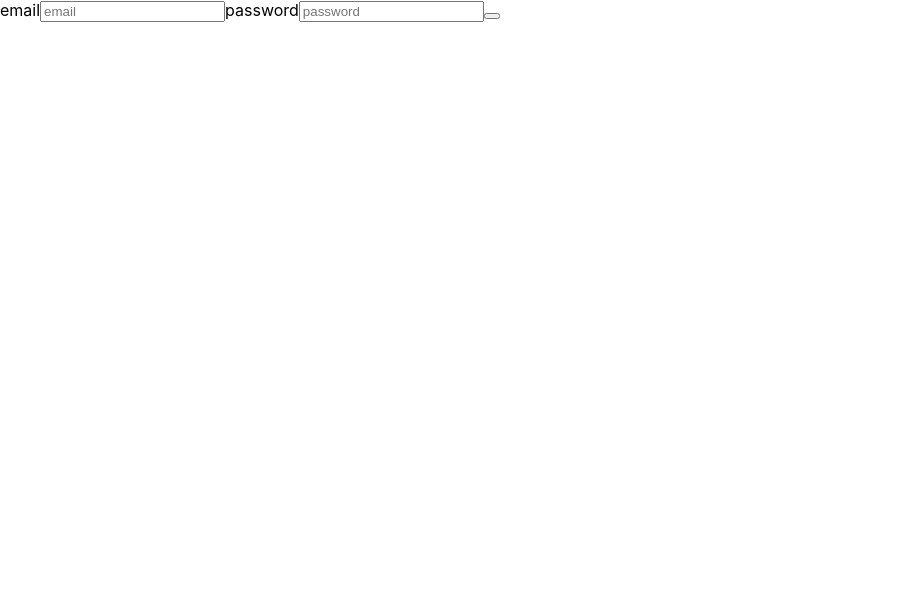
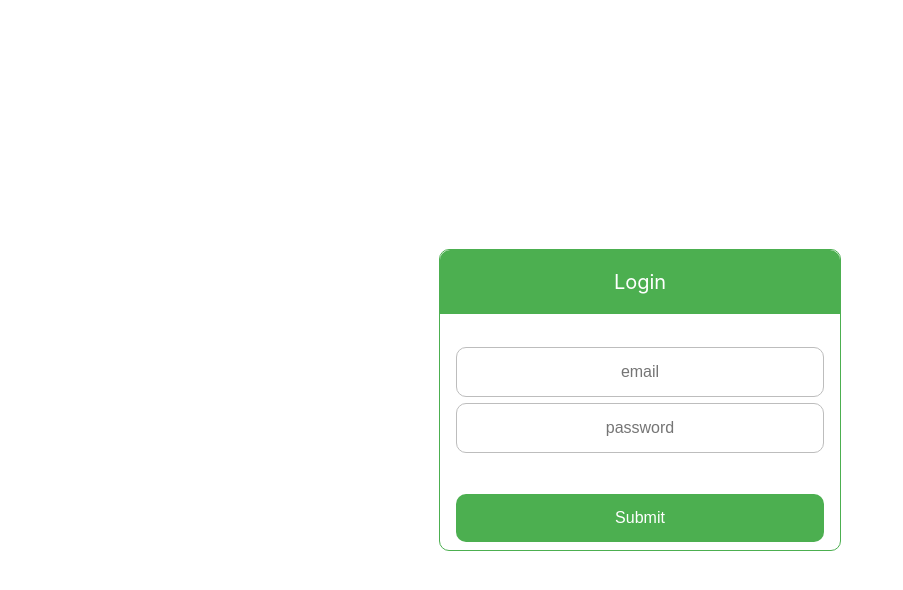
Before and after one commit to ignavan39/broker, a React (Create React App) app in the folder frontend/: page /auth in a window 1280 px wide. Shown: the top 590 px of the page, without its empty margins (0-903 px from the left). Built offline with nearby package versions, Linux system fonts and the light colour scheme.

Commit message:
chore: styled auth

```diff
--- a/frontend/package.json
+++ b/frontend/package.json
@@ -43,5 +43,8 @@
       "last 1 firefox version",
       "last 1 safari version"
     ]
+  },
+  "devDependencies": {
+    "@types/styled-components": "^5.1.25"
   }
 }
--- a/frontend/src/components/Auth.tsx
+++ b/frontend/src/components/Auth.tsx
@@ -1,13 +1,84 @@
 import { useState } from "react";
+import { useNavigate } from "react-router-dom";
 import { useRecoilState } from "recoil";
+import styled from "styled-components";
 import { userState } from "../state/User.state";
+import { User } from "../types/User";
+const Container = styled.div`
+  display: flex;
+  justify-content: center;
+  align-items: center;
+  height: 100vh;
+  width: 100vw;
+  flex-direction: column;
+`;
+
+const Form = styled.form`
+  display: flex;
+  flex-direction: column;
+  width: 400px;
+  justify-content: space-between;
+  height: 300px;
+  border-radius: 10px;
+  border: 1px solid #4caf50;
+`;
+
+const FormInput = styled.div`
+  display: flex;
+  flex-direction: column;
+  justify-content: center;
+  margin: 0 1rem;
+`;
+
+const Header = styled.div`
+  display: flex;
+  flex-direction: column;
+  justify-content: center;
+  text-align: center;
+  font-size: 20px;
+  color: white;
+  height: 4rem;
+  border-radius: 10px 10px 0 0;
+  background-color: #4caf50;
+`;
+
+const Button = styled.button`
+  background-color: #4caf50;
+  border: none;
+  color: white;
+  padding: 15px 32px;
+  text-align: center;
+  text-decoration: none;
+  display: inline-block;
+  font-size: 16px;
+  min-width: auto;
+  margin: 0.5rem 1rem;
+  min-height: 2.5rem;
+  border-radius: 10px;
+  &:hover {
+    background-color: #4aaf90;
+  }
+`;
+
+const Input = styled.input`
+  min-height: 3rem;
+  border: 1px solid #bdbdbd;
+  border-radius: 10px;
+  padding: 0 10px;
+  min-width: auto;
+  min-height: 3rem;
+  font-size: 16px;
+  text-align: center;
+  margin: 0.2rem 0;
+`;
 
 export const Auth = () => {
   const [user, setUser] = useRecoilState(userState);
   const [state, setState] = useState({
-    password: "",
+    password: user.password ?? "",
     email: user.email ?? "",
   });
+  const navigate = useNavigate();
 
   const handleInput = (e: React.ChangeEvent<HTMLInputElement>) => {
     e.preventDefault();
@@ -19,31 +90,42 @@ export const Auth = () => {
 
   const onSubmit = async (e: React.FormEvent<HTMLFormElement>) => {
     e.preventDefault();
-    setUser({
+    const newUser: User = {
       ...user,
       email: state.email,
-    });
-    localStorage.setItem("user", JSON.stringify(user));
+      password: state.password,
+      auth: {
+        accessToken: Math.random().toString(),
+        expiresAt: new Date(),
+      },
+    };
+    setUser(newUser);
+    localStorage.setItem("user", JSON.stringify(newUser));
+    navigate("/");
   };
   return (
-    <div>
-      <form onSubmit={onSubmit}>
-        <label>email</label>
-        <input
+    <Container>
+      <Form onSubmit={onSubmit}>
+        <Header>Login</Header>
+        <FormInput>
+          <Input
+            type={"email"}
             placeholder="email"
             onInput={handleInput}
             value={state.email}
             name="email"
           />
-        <label>password</label>
-        <input
+          <Input
+            type={"password"}
+            minLength={5}
             placeholder="password"
             onInput={handleInput}
             value={state.password}
             name="password"
           />
-        <button />
-      </form>
-    </div>
+        </FormInput>
+        <Button>Submit</Button>
+      </Form>
+    </Container>
   );
 };
--- a/frontend/src/index.css
+++ b/frontend/src/index.css
@@ -1,5 +1,4 @@
 body {
-  margin: 0;
   font-family: -apple-system, BlinkMacSystemFont, 'Segoe UI', 'Roboto', 'Oxygen',
     'Ubuntu', 'Cantarell', 'Fira Sans', 'Droid Sans', 'Helvetica Neue',
     sans-serif;
@@ -11,3 +10,8 @@ code {
   font-family: source-code-pro, Menlo, Monaco, Consolas, 'Courier New',
     monospace;
 }
+
+* {
+  margin: 0;
+  padding: 0;
+}
--- a/frontend/src/state/User.state.ts
+++ b/frontend/src/state/User.state.ts
@@ -1,7 +1,7 @@
 import { atom, selector } from "recoil";
 import { User } from "../types/User";
 
-const getDefaultUser = () => {
+const getDefaultUser = (): User => {
   const cache = localStorage.getItem("user");
   if (!cache) {
     return {
@@ -11,6 +11,7 @@ const getDefaultUser = () => {
         expiresAt: null,
         accessToken: "",
       },
+      password: '',
     };
   } else {
     return JSON.parse(cache) as User;
--- a/frontend/src/types/User.ts
+++ b/frontend/src/types/User.ts
@@ -2,4 +2,5 @@ export type User = {
   auth: { accessToken: string; expiresAt: Date | null };
   name: string;
   email: string;
+  password: string;
 };
```
Also changed, not shown: frontend/src/App.css (deleted, +0 -38 lines), 1 other file (tests, documents, lock files or other folders). Lines whose indentation alone changed are shown as unchanged.
